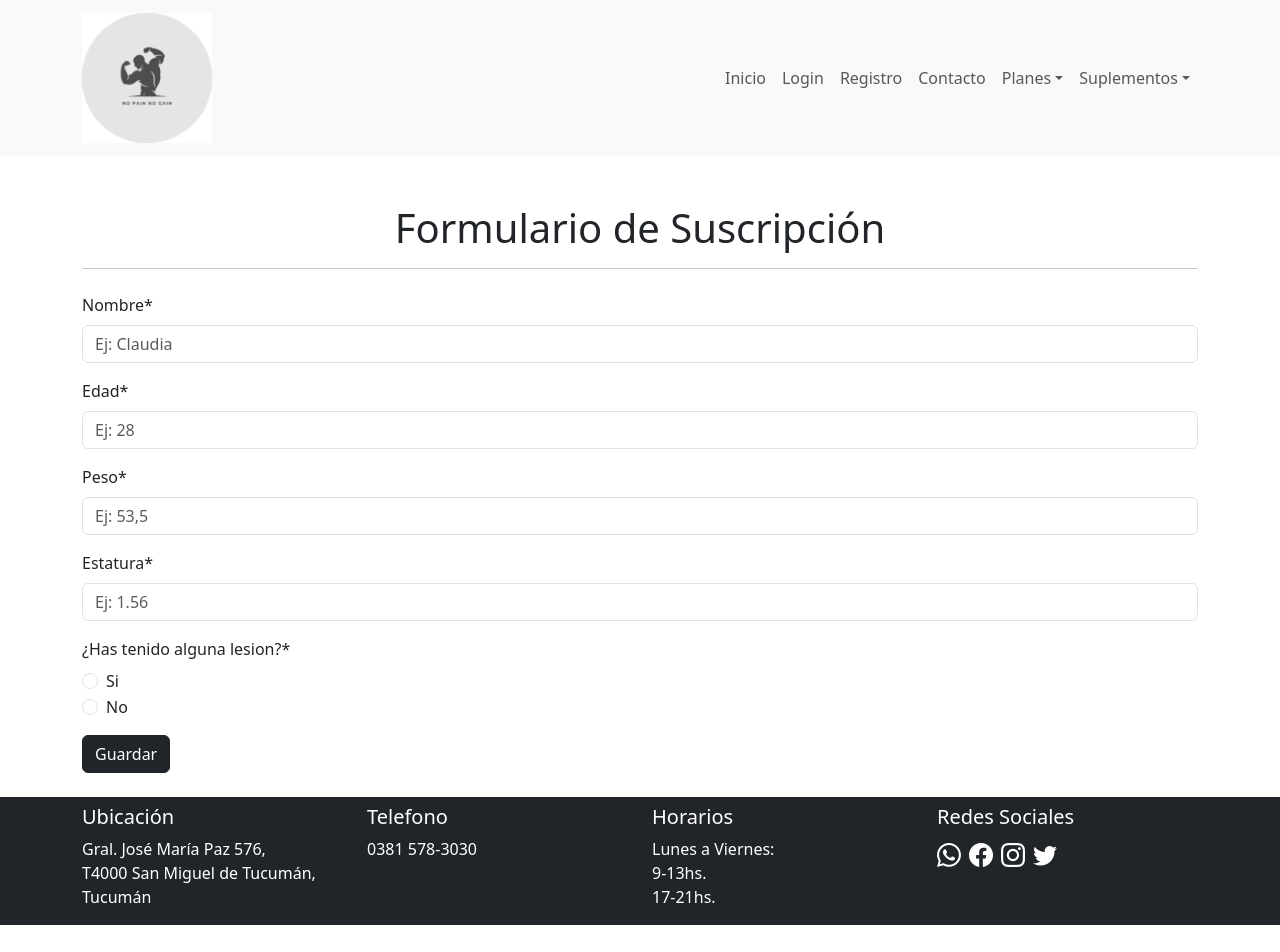
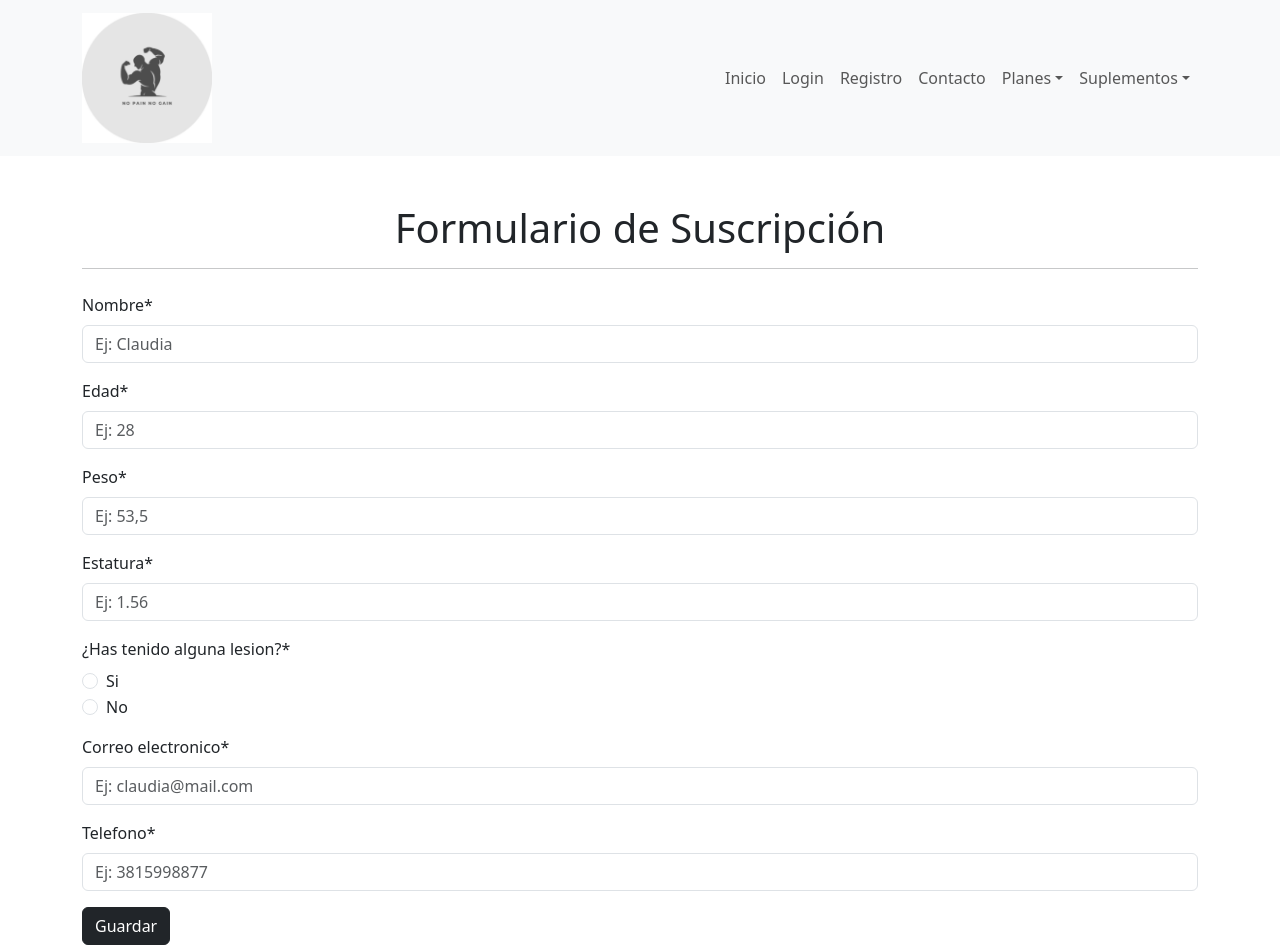
Before and after one commit to cristiandcode/Gimnasio, a React (Vite) app: page /Musculacion in a window 1280 px wide. Shown: the top 952 px of the page. Before the commit the page ends 925 px from the top, so only its background shows below. Built offline with nearby package versions, Linux system fonts and the light colour scheme.

Commit message:
se agrego al formulario las solicitudes de email y telefono

```diff
--- a/src/components/pages/Login.jsx
+++ b/src/components/pages/Login.jsx
@@ -35,7 +35,7 @@ const Login = ({ setUsuarioLogueado }) => {
       <h1 className="mb-4">Inicio de sesión</h1>
       <Form onSubmit={handleSubmit(onSubmit)}>
         <Form.Group className="mb-3" controlId="formBasicEmail">
-          <Form.Label>Correo electronico:</Form.Label>
+          <Form.Label>Correo electronico*</Form.Label>
           <Form.Control
             type="email"
             placeholder="Ej: claudia@mail.com"
@@ -60,7 +60,7 @@ const Login = ({ setUsuarioLogueado }) => {
           <Form.Text className="text-danger">{errors.email?.message}</Form.Text>
         </Form.Group>
         <Form.Group className="mb-3" controlId="formBasicPassword">
-          <Form.Label>Contraseña:</Form.Label>
+          <Form.Label>Contraseña*</Form.Label>
           <Form.Control
             type="password"
             placeholder="ingrese una contraseña"
--- a/src/components/pages/paginasPlanes/Musculacion.jsx
+++ b/src/components/pages/paginasPlanes/Musculacion.jsx
@@ -13,8 +13,8 @@ const Musculacion = () => {
   const onSubmit = (usuario) => {
     if (usuario) {
       Swal.fire({
-        title: "Enviado",
-        text: "Tu suscripción fue enviada correctamente, pronto nos comunicaremos",
+        title: "Suscripción enviada",
+        text: "Pronto nos comunicaremos para brindarle mas información",
         icon: "success",
       });
     } else {
@@ -153,6 +153,52 @@ const Musculacion = () => {
             </Form.Text>
           </Form.Group>
         )}
+        <Form.Group className="mb-3" controlId="formBasicEmail">
+          <Form.Label>Correo electronico*</Form.Label>
+          <Form.Control
+            type="email"
+            placeholder="Ej: claudia@mail.com"
+            {...register("email", {
+              required: "El correo es obligatorio",
+              minLength: {
+                value: 10,
+                message: "El correo debe contener al menos 10 caracteres",
+              },
+              maxLength: {
+                value: 30,
+                message: "El correo debe contener como máximo 30 caracteres",
+              },
+              pattern: {
+                value:
+                  /^[a-z0-9!#$%&'*+/=?^_`{|}~-]+(?:\.[a-z0-9!#$%&'*+/=?^_`{|}~-]+)*@(?:[a-z0-9](?:[a-z0-9-]*[a-z0-9])?\.)+[a-z0-9](?:[a-z0-9-]*[a-z0-9])?$/,
+                message:
+                  "El correo debe ser un email valido Ej: claudia@mail.com",
+              },
+            })}
+          />
+          <Form.Text className="text-danger">{errors.email?.message}</Form.Text>
+        </Form.Group>
+        <Form.Group className="mb-3" controlId="formTelefono">
+          <Form.Label>Telefono*</Form.Label>
+          <Form.Control
+            type="text"
+            placeholder="Ej: 3815998877"
+            {...register("telefono", {
+              required: "El telefono es obligatorio",
+              minLength: {
+                value: 10,
+                message: "El telefono debe contener al menos 10 caracteres",
+              },
+              maxLength: {
+                value: 20,
+                message: "El telefono debe contener como máximo 20 caracteres",
+              },
+            })}
+          />
+          <Form.Text className="text-danger">
+            {errors.telefono?.message}
+          </Form.Text>
+        </Form.Group>
         <Button type="submit" variant="dark">
           Guardar
         </Button>
```
